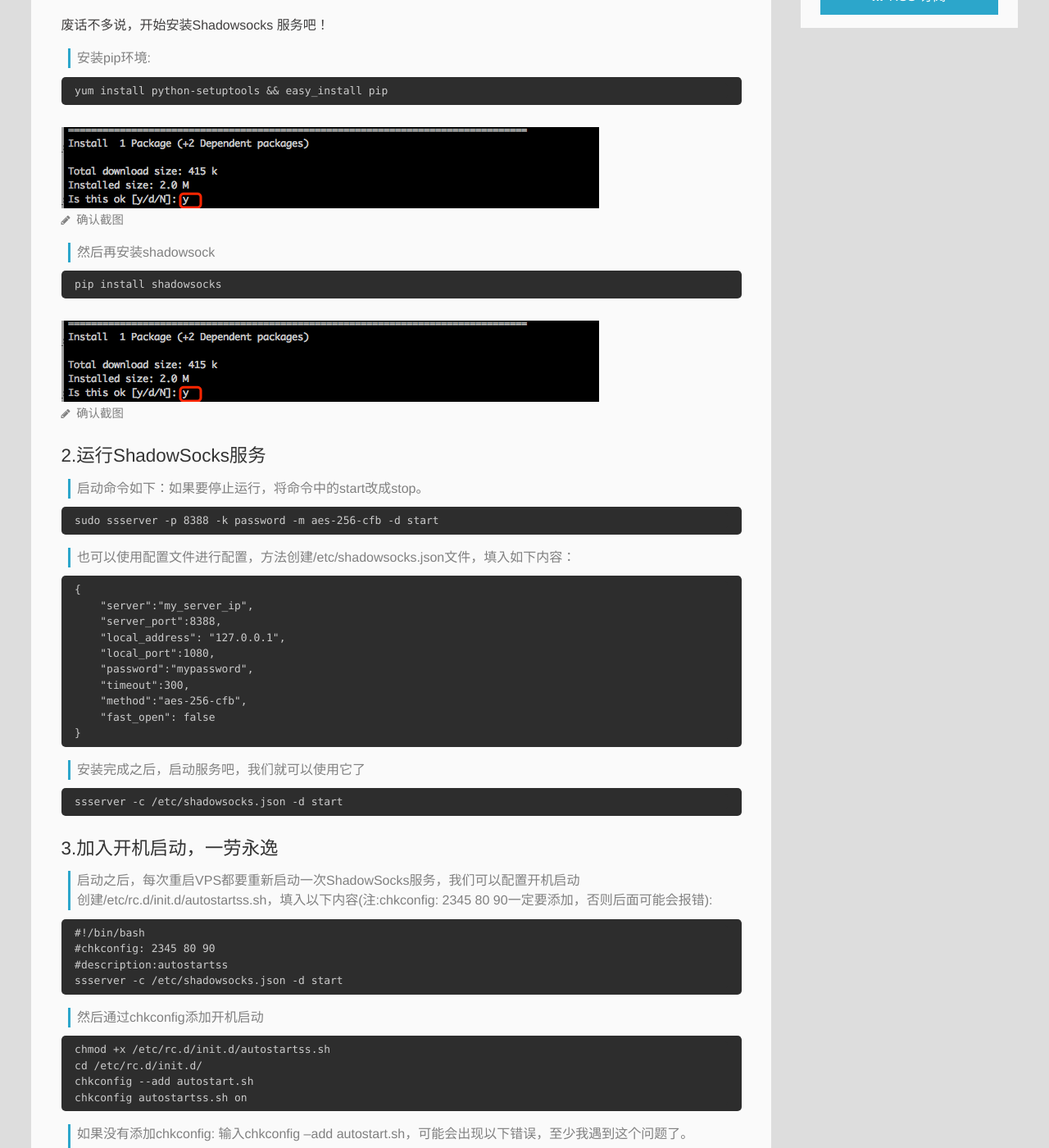
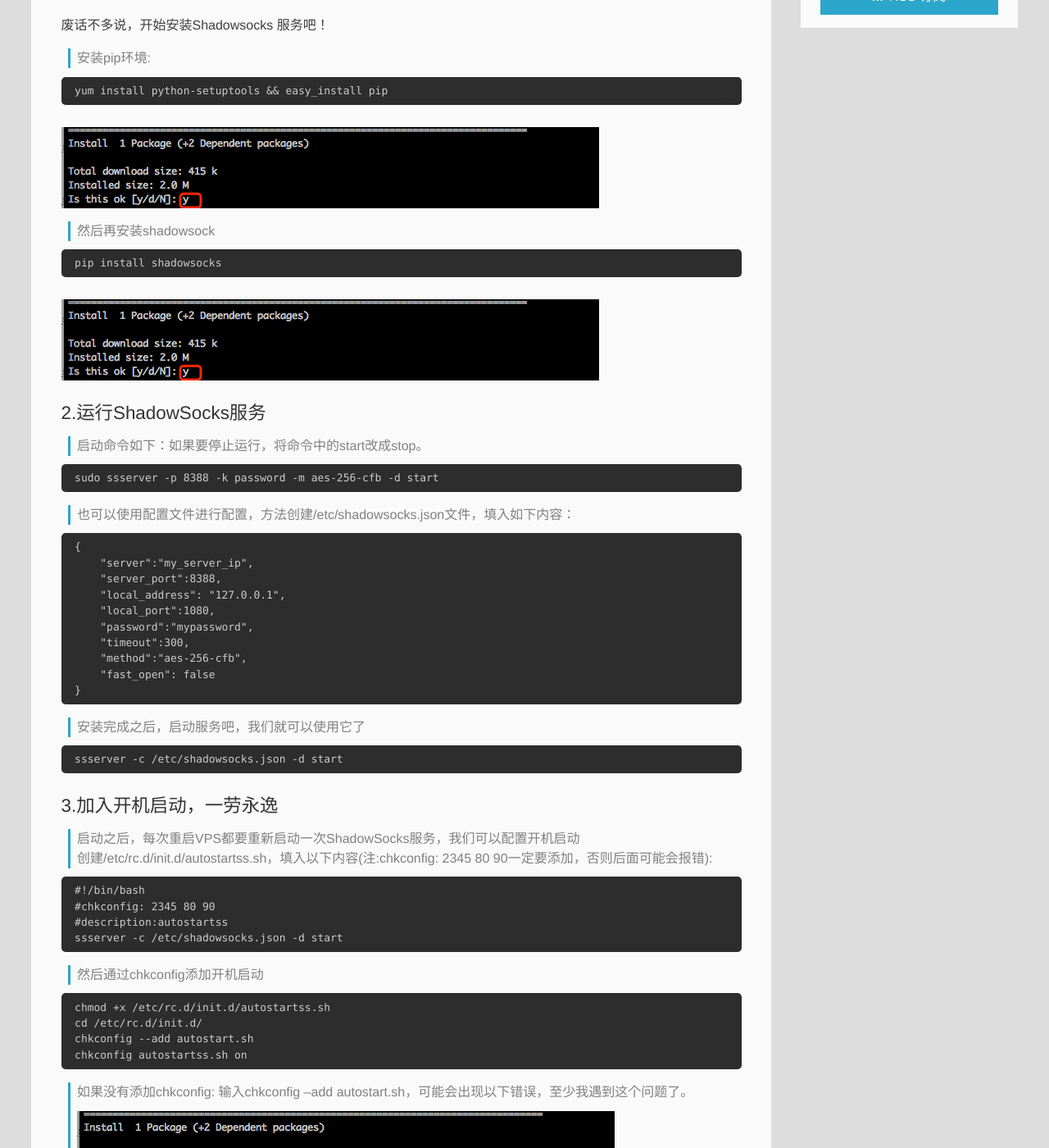
Before and after one commit to llyangMax/llyangBlog, a Jekyll site: the page built from _posts/2017-10-20-Center OS 服务器搭建 Shadowsocks 服务.md, in a window 1280 px wide and 1400 px high, scrolled down 591 px. Shown: the whole window at 82% size. Built offline with Jekyll 4.4.1, drawn with Linux system fonts in a browser that asks for light colours; Markdown is read by kramdown in place of the engine named in the settings; comment, search, counter and statistics services are not loaded.

Commit message:
VPS Shadowsocks

`````diff
--- a/_posts/2017-10-20-Center OS 服务器搭建 Shadowsocks 服务.md
+++ b/_posts/2017-10-20-Center OS 服务器搭建 Shadowsocks 服务.md
@@ -22,7 +22,7 @@
 yum install python-setuptools && easy_install pip
 ```
 
-![确认截图](http://llyangblog.cn/img/20171020P1.png)
+![](http://llyangblog.cn/img/20171020P1.png)
 
 > 然后再安装shadowsock
 
@@ -30,7 +30,7 @@
 pip install shadowsocks
 ```
 
-![确认截图](http://llyangblog.cn/img/20171020P1.png)
+![](http://llyangblog.cn/img/20171020P2.png)
 
 ### 2.运行ShadowSocks服务
 > 启动命令如下：如果要停止运行，将命令中的start改成stop。
@@ -78,4 +78,4 @@
 chkconfig autostartss.sh on
 ````
 > 如果没有添加chkconfig: 输入chkconfig --add autostart.sh，可能会出现以下错误，至少我遇到这个问题了。
-![错误](http://llyangblog.cn/img/20171020P1.png)
+![](http://llyangblog.cn/img/20171020P3.png)
`````
Also changed, not shown: 1 other file.
